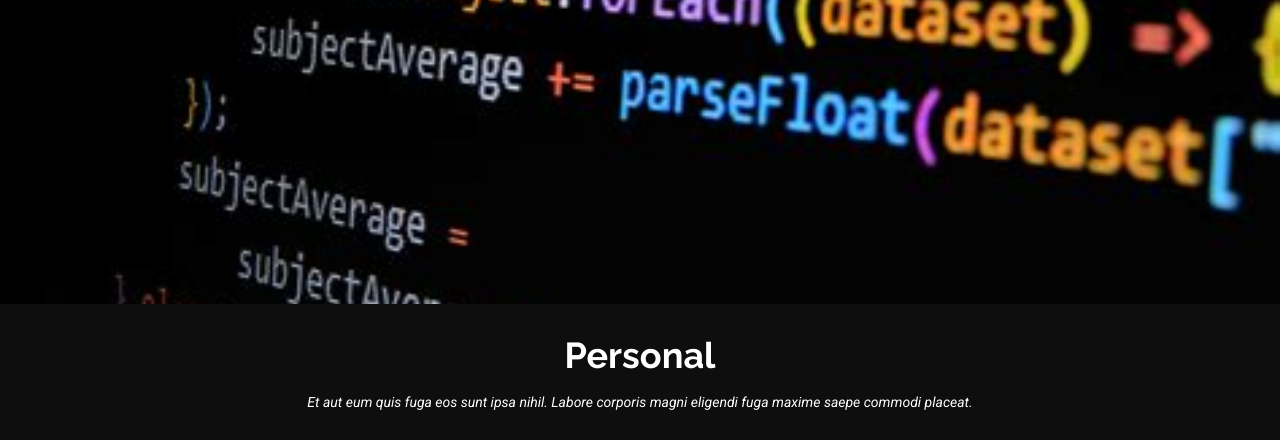
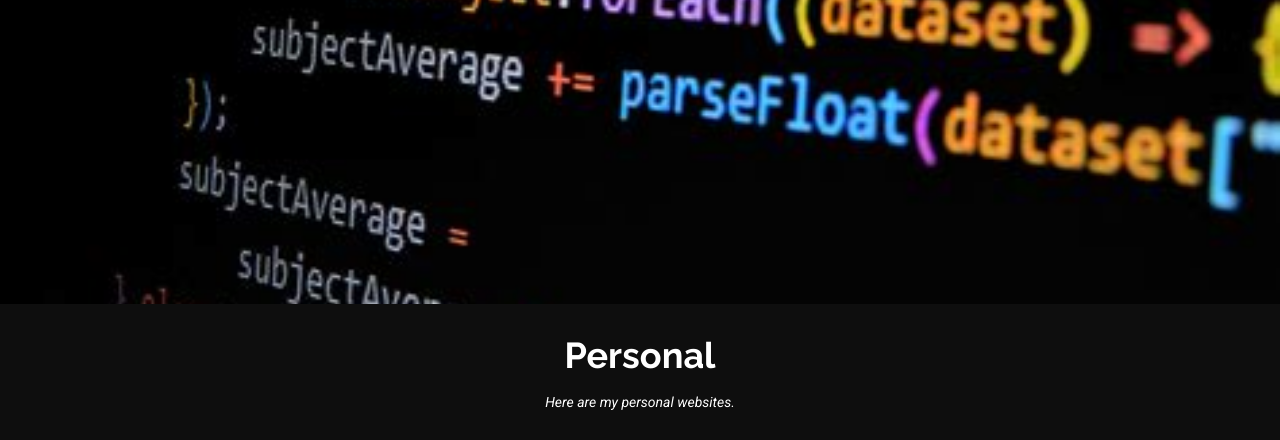
Before and after one commit to DanielMilos/danielmilos.github.io, a plain HTML site: page index.html in a window 1280 px wide. Shown: the part 496-936 px from the top of the page. Drawn offline with Linux system fonts and the light colour scheme.

Commit message:
Update index.html

```diff
--- a/index.html
+++ b/index.html
@@ -88,7 +88,7 @@
   <footer id="footer" class="footer dark-background">
     <div class="container">
       <h3 class="sitename">Personal</h3>
-      <p>Et aut eum quis fuga eos sunt ipsa nihil. Labore corporis magni eligendi fuga maxime saepe commodi placeat.</p>
+      <p>Here are my personal websites.</p>
       <div class="social-links d-flex justify-content-center">
         <a href=""><i class="bi bi-twitter-x"></i></a>
         <a href=""><i class="bi bi-facebook"></i></a>
```
